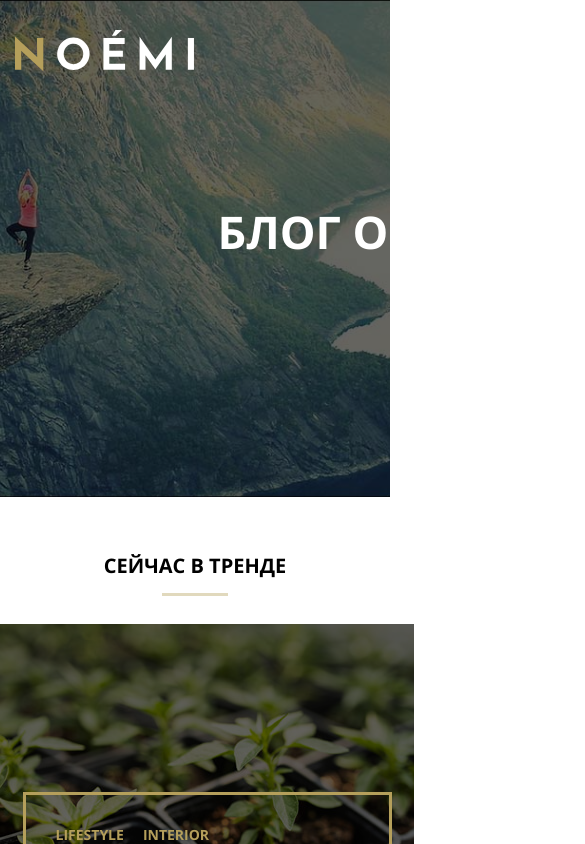
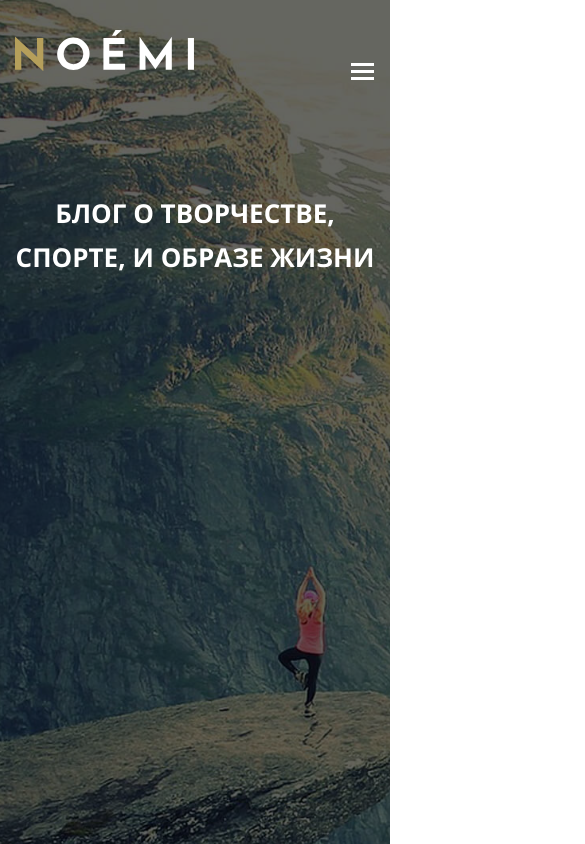
Before and after one commit to illegalkris/MQ-diploma, a plain HTML site: page MQ diploma/index.html in a window 390 px wide. Shown: the top 844 px of the page, 585 px wide, since content can reach past the window. Drawn offline with Linux system fonts and the light colour scheme; files whose address does not match are found by name.

Commit message:
второй вариант диплома

```diff
--- a/MQ diploma/css/style.css
+++ b/MQ diploma/css/style.css
@@ -65,6 +65,18 @@
     padding: 30px 0;
   }
 
+  @media (min-width: 641px) and (max-width: 1200px) {
+    .header {
+      background-image: url(../img/banner-bg-tablet.jpg);
+    }
+  }
+
+  @media (max-width: 640px) {
+    .header {
+      background-image: url(../img/banner-mobile.jpg);
+    }
+  }
+
   .header::before {
     position: absolute;
     top: 0;
@@ -77,11 +89,17 @@
   }
 
   .header-wrapper {
-    width: 1170px;
+    max-width: 1170px;
     padding: 0 15px;
     margin: auto;
     z-index: 1;
     position: relative;
+  }
+
+  @media (max-width: 640px) {
+    .header-wrapper {
+      min-height: 100vh;
+    }
   }
 
   .top-part {
@@ -94,8 +112,64 @@
     width: 179px;
   }
 
+  @media (max-width: 640px) {
+    .logo {
+      display: flex;
+    }
+  }
+
   .menu {
     padding: 0;
+  }
+
+  @media (max-width: 1200px) {
+    .menu {
+      display: none;
+    }
+
+    .hamburger {
+      width: 23px;
+      height: 20px;
+      position: absolute;
+      top: 52px;
+      right: 32px;
+
+      display: flex;
+      align-items: center;
+      justify-content: center;
+    }
+
+    .line {
+      width: 23px;
+      height: 3px;
+      background: #fff;
+      position: relative;
+    }
+
+      .line::before {
+      content: '';
+      position: absolute;
+      top: -7px;
+      width: 23px;
+      height: 3px;
+      background: #fff;
+    }
+
+    .line::after {
+      content: '';
+      position: absolute;
+      top: 7px;
+      width: 23px;
+      height: 3px;
+      background: #fff;
+    }
+  }
+
+  @media (max-width: 640px) {
+    .hamburger {
+      top: 31px;
+      right: 16px;
+    }
   }
 
   .menu-list {
@@ -129,15 +203,19 @@
     font-family: OpenSansBold, sans-serif;
   }
 
-  .content-wrapper {
-    max-width: 1170px;
-    padding: 0 15px;
-    margin: auto;
-    margin-top: 64px;
+  @media (min-width: 641px) and (max-width: 1200px) {
+    .title {
+      font-size: 4rem;
+    }
+  }
 
-    display: flex;
-    justify-content: space-between;
+  @media (max-width: 640px) {
+    .title {
+      font-size: 2.6rem;
+    }
   }
+
+
 
   /*trends*/
 
@@ -214,9 +292,11 @@
     position: relative;
   }
 
+ @media (min-width: 1201px) {
   .trend:nth-child(n + 2) {
     margin-left: 4px;
   }
+ }
 
   .trend {
     width: 414px;
@@ -227,19 +307,15 @@
     justify-content: center;
   }
 
+  @media (max-width: 640px) {
+    .trend {
+      width: 100vw;
+    }
+  }
+
   .trend-first {
     background-image: url(../img/trend1.jpg);
     background-repeat: no-repeat;
-    width: 414px;
-  }
-
-  .trend-first::before {
-    position: absolute;
-    width: 414px;
-    height: 317px;
-    background-color: #000;
-    opacity: 0.6;
-    content: "";
   }
 
 
@@ -248,37 +324,20 @@
     background-repeat: no-repeat;
   }
 
-  .trend-second::before {
-    position: absolute;
-    width: 414px;
-    height: 317px;
-    background-color: #000;
-    opacity: 0.6;
-    content: "";
-  }
-
-
   .trend-third {
     background-image: url(../img/trend3.jpg);
     background-repeat: no-repeat;
   }
-
-  .trend-third::before {
-    position: absolute;
-    width: 414px;
-    height: 317px;
-    background-color: #000;
-    opacity: 0.6;
-    content: "";
-  }
-
 
   .trend-fourth {
     background-image: url(../img/trend4.jpg);
     background-repeat: no-repeat;
   }
 
-  .trend-fourth::before {
+  .trend-first::before,
+  .trend-second::before,
+  .trend-third::before,
+  .trend-fourth::before  {
     position: absolute;
     width: 414px;
     height: 317px;
@@ -289,6 +348,24 @@
 
 
 
+  /*wrapper*/
+
+  .content-wrapper {
+    max-width: 1170px;
+    padding: 0 15px;
+    margin: auto;
+    margin-top: 64px;
+
+    display: flex;
+    justify-content: space-between;
+  }
+
+@media (max-width: 640px) {
+  .content-wrapper {
+    flex-wrap: wrap;
+  }
+}
+
   /*posts*/
 
   .posts {
@@ -298,6 +375,12 @@
   .post {
     display: flex;
     align-items: flex-start;
+  }
+
+  @media (max-width: 640px) {
+    .post {
+      flex-wrap: wrap;
+    }
   }
 
   .post:not(:first-child) {
@@ -644,6 +727,8 @@
     max-width: 1170px;
   }
 
+
+
   .shop-title {
     text-align: center;
     font-family: OpenSansBold, Arial, sans-serif;
@@ -666,6 +751,12 @@
 
   .shop-items {
     display: flex;
+  }
+
+  @media (max-width: 640px) {
+    .shop-items {
+      flex-wrap: wrap;
+    }
   }
 
   .shop-item-photo {
@@ -752,7 +843,7 @@
   }
 
   .footer-wrapper {
-    width: 1170px;
+    max-width: 1170px;
     padding: 0 15px;
     margin: auto;
   }
@@ -799,6 +890,6 @@
   }
 
   .copyrights-container {
-    width: 1200px;
+    max-width: 1200px;
     margin-bottom: 41px;
   }
--- a/MQ diploma/index.html
+++ b/MQ diploma/index.html
@@ -12,7 +12,9 @@
         <div class="header-wrapper">
           <div class="top-part">
             <a href="index.html"><img src="svg/noemi-logo.svg" alt="логотип" class="logo"></a>
-
+            <div class="hamburger">
+              <div class="line"></div>
+            </div>
             <nav class="menu">
               <ul class="menu-list">
                 <li class="menu-item">
```
Lines whose indentation alone changed are shown as unchanged.
